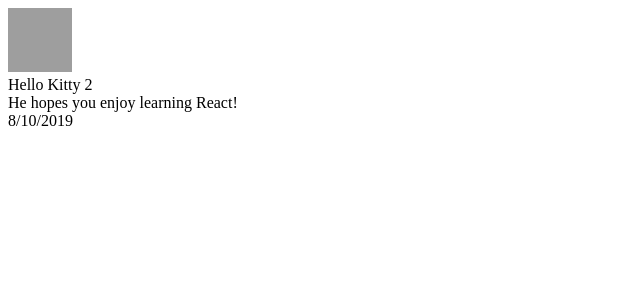
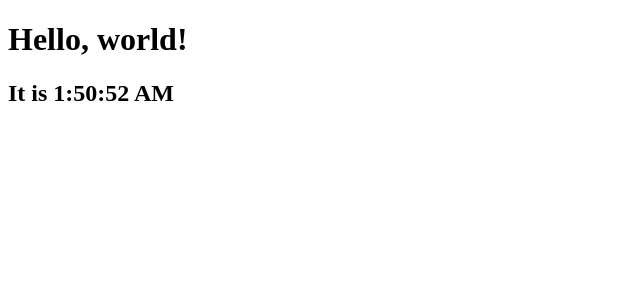
Before and after one commit to vansang1706/Learn_React, a React (Create React App) app in the folder first_app/: page / in a window 1280 px wide. Shown: the top 300 px of the page, without its empty margins (0-640 px from the left). Built offline with nearby package versions, Linux system fonts and the light colour scheme; grey boxes are pictures that could not be loaded.

Commit message:
State and Lifecycle

```diff
--- /dev/null
+++ b/first_app/src/Clock.js
@@ -0,0 +1,85 @@
+import React from 'react';
+
+// Ex 13
+// class Clock extends React.Component{
+//     render(){
+//         return(
+//             <div>
+//                 <h1>Hello, world!</h1>
+//                 <h2>It is {this.props.date.toLocaleTimeString()}.</h2>
+//             </div>
+//         );
+//     }
+// }
+
+// Ex 14
+// class Clock extends React.Component{
+//     constructor(){
+//         super();
+//         this.state={date: new Date()};
+//     }
+
+//     componentDidMount(){
+//         this.timerID = setInterval(
+//             ()=> this.tick(), 1000
+//         );
+//     }
+
+//     componentWillMount(){
+//         clearInterval(this.timerID);
+//     }
+
+//     tick(){
+//         this.setState({
+//             date: new Date()
+//         });
+//     }
+
+//     render(){
+//         return(
+//             <div>
+//                 <h1>Hello, world!</h1>
+//                 <h2>It is {this.state.date.toLocaleTimeString()}</h2>
+//             </div>
+//         );
+//     }
+// }
+
+// Ex 15
+function FormattedDate(props){
+    return <h2>It is {props.date}</h2>;
+}
+
+
+class Clock extends React.Component{
+    constructor(){
+        super();
+        this.state={date: new Date()};
+    }
+
+    componentDidMount(){
+        this.timerID = setInterval(
+            ()=> this.tick(), 1000
+        );
+    }
+
+    componentWillMount(){
+        clearInterval(this.timerID);
+    }
+
+    tick(){
+        this.setState({
+            date: new Date()
+        });
+    }
+
+    render(){
+        return(
+            <div>
+                <h1>Hello, world!</h1>
+                <FormattedDate date={this.state.date.toLocaleTimeString()}/>
+            </div>
+        );
+    }
+}
+export default Clock;
--- a/first_app/src/index.js
+++ b/first_app/src/index.js
@@ -2,6 +2,7 @@ import React from 'react';
 import ReactDOM from 'react-dom';
 //import './index.css';
 //import App from './App';
+import Clock from './Clock';
 import * as serviceWorker from './serviceWorker';
 
 // ex 1
@@ -168,6 +169,28 @@ function Comment2(props){
 }
 var element11 = <Comment2 date={cmt2.d} text={cmt2.t} author={cmt2.a}/>
 
+// ex 12
+// function Clock(props){
+//     return(
+//         <div>
+//             <h1>Hello, world!</h1>
+//             <h2>It is {props.date.toLocaleTimeString()}.</h2>
+//         </div>
+//     )
+// }
+
+// EX 13
+// function Tick(){
+//     ReactDOM.render(
+//         <Clock date={new Date()}/>,
+//         document.getElementById('root')
+//     )
+// }
+
+// setInterval(tick,1000);
+
+//ex 13
+var element14 = <Clock/>
 
 ReactDOM.render(
     //<h1>Hello, world!</h1>,
@@ -180,7 +203,7 @@ ReactDOM.render(
     //element8,
     //element9,
     //element10,
-    element11,
+    element14,
     document.getElementById('root')
 );
 
```
